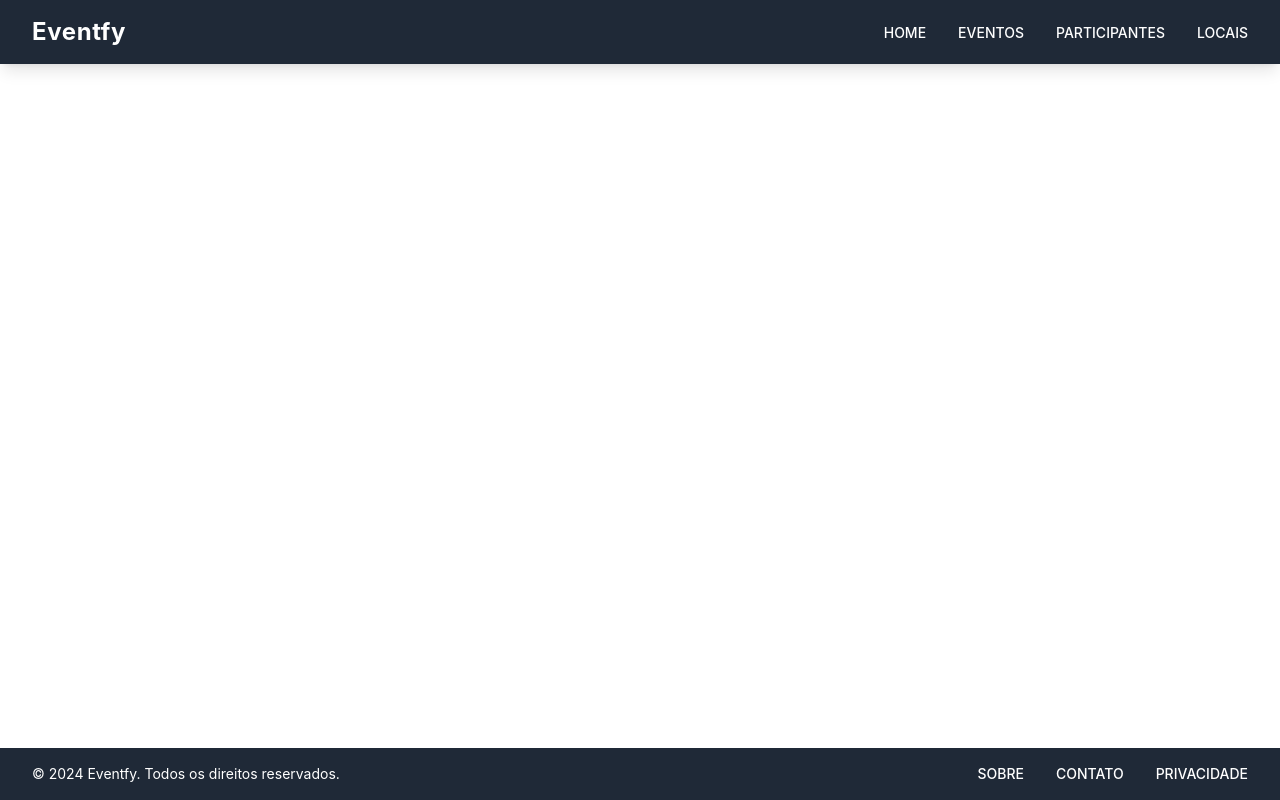
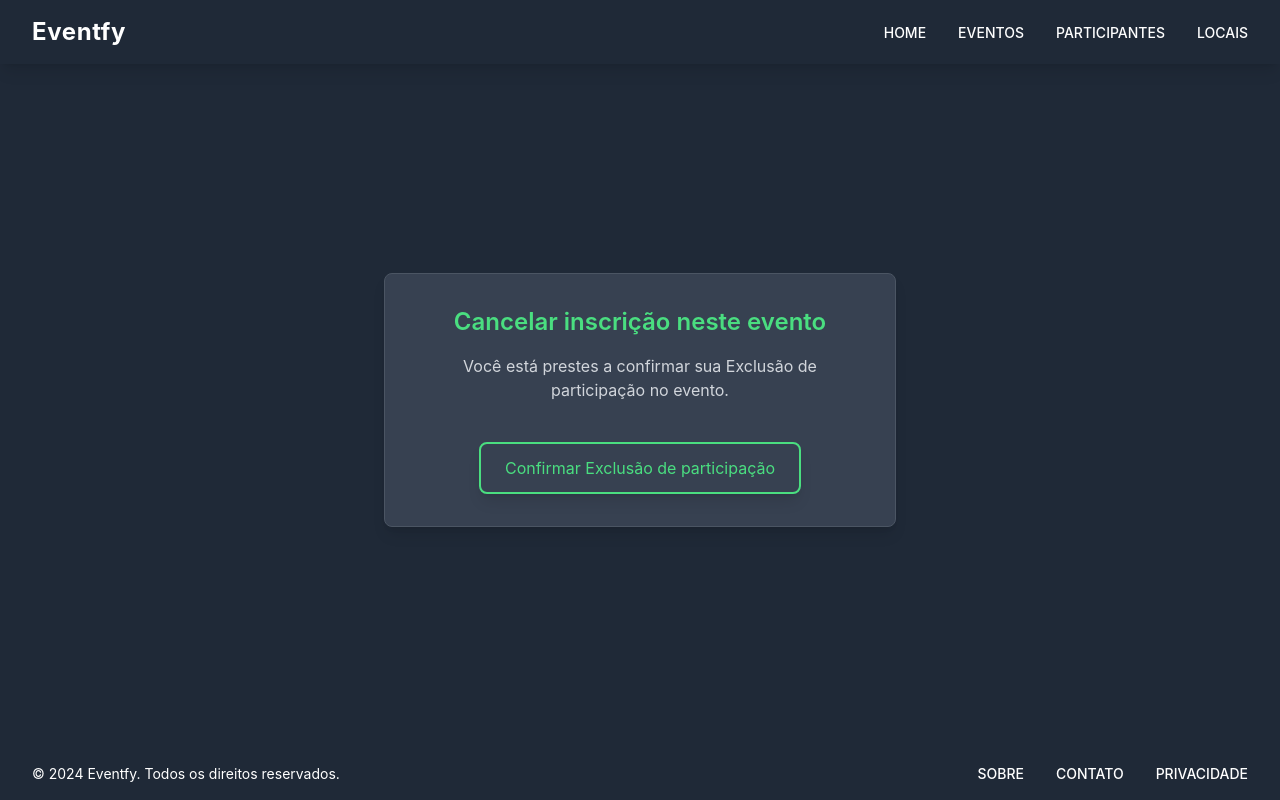
Before and after one commit to Themystocles/Eventfy-React, a React (Create React App) app: page /EventParticipants/1/1/delete in a window 1280 px wide. Built offline with nearby package versions, Linux system fonts and the light colour scheme.

Commit message:
Feat: Adicionando opção de exclusão participant deixar de participar de um evento

```diff
--- /dev/null
+++ b/src/components/participants/DeleteEventParticipant.tsx
@@ -0,0 +1,46 @@
+import { useState } from "react";
+import { useParams } from "react-router-dom";
+import FormSubmit from "../../services/FormSubmitService";
+import { EventParticipantModel } from "../../models/EventParticipantModel";
+import DataDelete from "../../services/ItemDeleterService";
+
+function DeleteEventParticipant() {
+    const { eventId, participantId } = useParams<{ eventId: string; participantId: string }>();
+    const [participantData, setParticipantData] = useState<EventParticipantModel | null>(null);
+
+    function submit() {
+        console.log("Botão clicado!", { eventId }, { participantId });
+        const participantDataok = {
+            eventId: Number(eventId),
+            participantId: Number(participantId),
+        };
+        setParticipantData(participantDataok);
+    }
+
+    return (
+        <div className="flex flex-col items-center justify-center h-screen bg-gray-800 text-white">
+
+            <div className="bg-gray-700 p-8 rounded-lg shadow-lg text-center max-w-lg border border-gray-600">
+                <h2 className="text-2xl font-semibold mb-4 text-green-400">Cancelar inscrição neste evento</h2>
+                <p className="mb-4 text-gray-300">Você está prestes a confirmar sua Exclusão de participação no evento.</p>
+                {eventId && participantId && participantData && (
+                    <DataDelete
+                        url={`https://localhost:7159/Eventparticipant/${eventId}`}
+                        id={participantId}
+
+
+
+                    />
+                )}
+                <button
+                    onClick={submit}
+                    className="mt-6 px-6 py-3 border-2 border-green-400 text-green-400 rounded-lg shadow-lg hover:bg-green-400 hover:text-gray-900 focus:outline-none focus:ring-4 focus:ring-green-300 transition duration-300 transform hover:scale-105"
+                >
+                    Confirmar Exclusão de participação
+                </button>
+            </div>
+        </div>
+    );
+}
+
+export default DeleteEventParticipant;
--- a/src/components/participants/EventsByParticipantId.tsx
+++ b/src/components/participants/EventsByParticipantId.tsx
@@ -11,7 +11,10 @@ function EventsByParticipantId() {
 
         <div>
 
+
+
             {participantId && (
+
                 <ListFetcherService<EventModel>
                     url={`https://localhost:7159/Event/${participantId}`}
                     renderItem={(events) =>
@@ -19,23 +22,34 @@ function EventsByParticipantId() {
                         <li>
                             <h2>{events.name}</h2>
                             <p>{events.description}</p>
+                            <br />
+                            <Link to={`/EventParticipants/${events.id}/${participantId}/delete`}>
+
+                                <button className="mt-2 px-4 py-2 bg-red-500 text-white font-bold rounded-md shadow-md hover:bg-red-600 transition">
+                                    Cancelar Inscrição
+                                </button>
+
+                            </Link>
+
                         </li>
+
+
+
+                    }
+
+                    title="Eventos inscritos"
+                />
+
+
+
+            )}
 
 
 
 
 
-                    }
+        </div>
 
-                    title="Eventos inscrito"
-                />
-
-
-            )}
-            <Link>
-                <button>Cancelar inscrição</button>
-            </Link>
-        </div>
     );
 }
 
--- a/src/routes/Routes.tsx
+++ b/src/routes/Routes.tsx
@@ -16,6 +16,7 @@ import UpdateEvent from '../components/events/UpdateEvent';
 import EventParticipants from '../components/events/EventParticipants';
 import PostParticipantInEvent from '../components/eventParticipant/PostParticipantInEvent';
 import EventsByParticipantId from '../components/participants/EventsByParticipantId';
+import DeleteEventParticipant from '../components/participants/DeleteEventParticipant';
 
 
 function AppRoutes() {
@@ -38,6 +39,9 @@ function AppRoutes() {
             <Route path='EventParticipants/:id' element={<EventParticipants />} />
             <Route path='EventParticipants/:eventId/:participantId' element={<PostParticipantInEvent />} />
             <Route path='EventByParticipants/:participantId' element={<EventsByParticipantId />} />
+            <Route path='EventParticipants/:eventId/:participantId/delete' element={<DeleteEventParticipant />} />
+
+
 
 
         </Routes>
```
